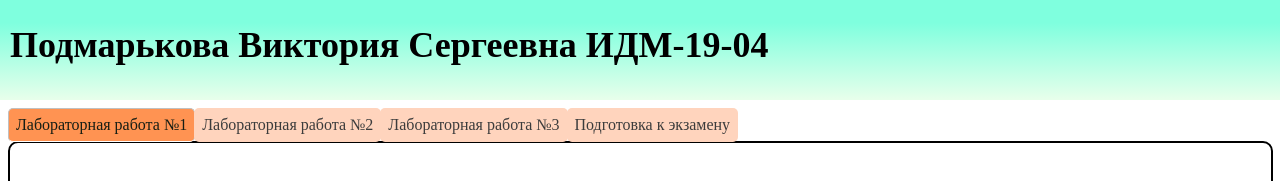
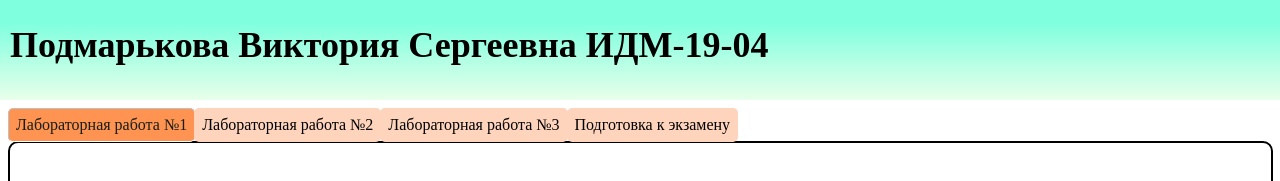
Before and after one commit to victoriapdmr/victoriapdmr.github.io, a plain HTML site: page index.html in a window 1280 px wide. Shown: the top 181 px of the page. Drawn offline with Linux system fonts and the light colour scheme.

Commit message:
Update index.css

```diff
--- a/index.css
+++ b/index.css
@@ -92,7 +92,7 @@ h1 {
     padding: 7px;
     margin: 0 -5px -1px 0;
     text-align: center;
-    color: rgba(60, 60, 60, 1);
+    color: rgba(0, 0, 0, 1);
     border: 1px solid rgba(0,0,0,0);
   border-radius: 5px;
     background: rgba(255, 212, 189, 1);
```
